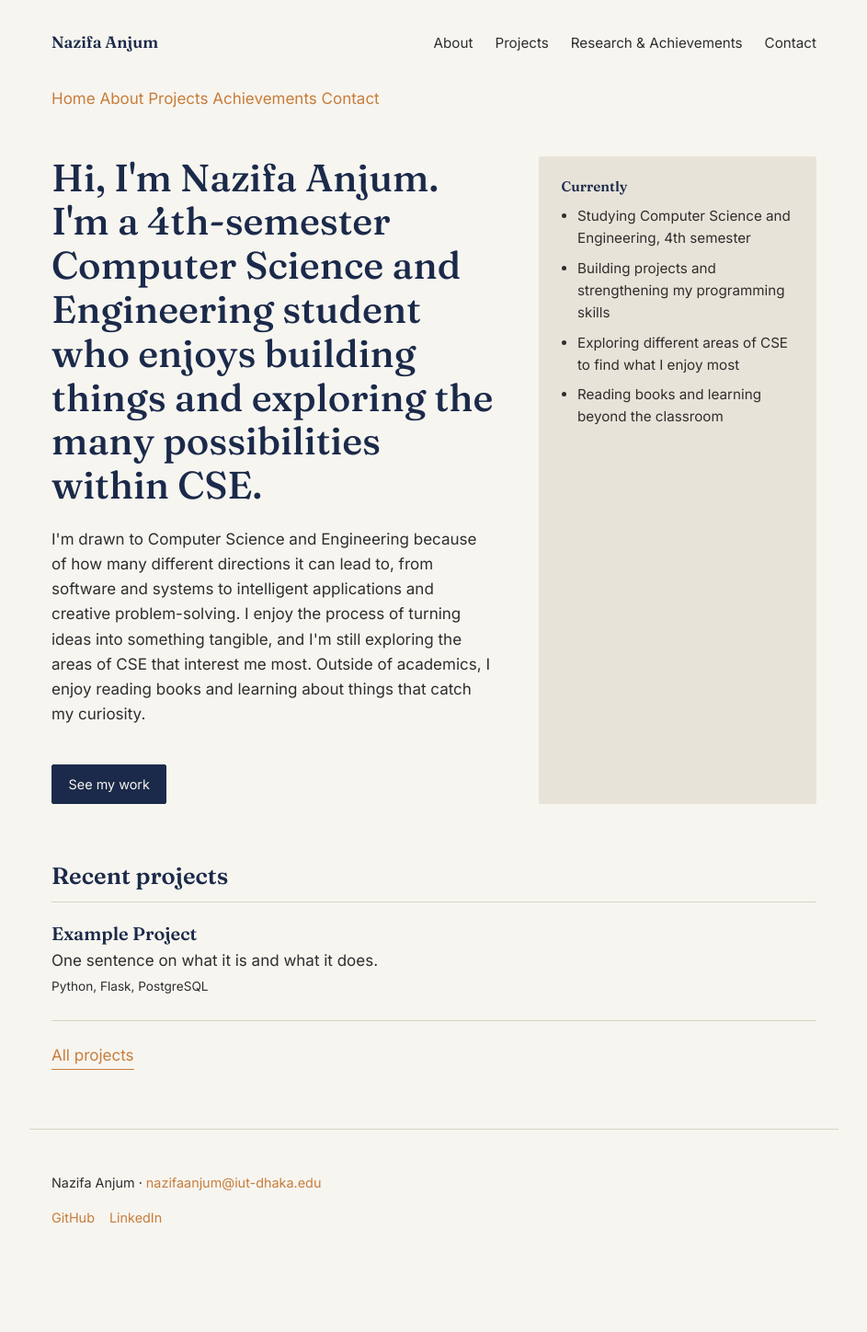
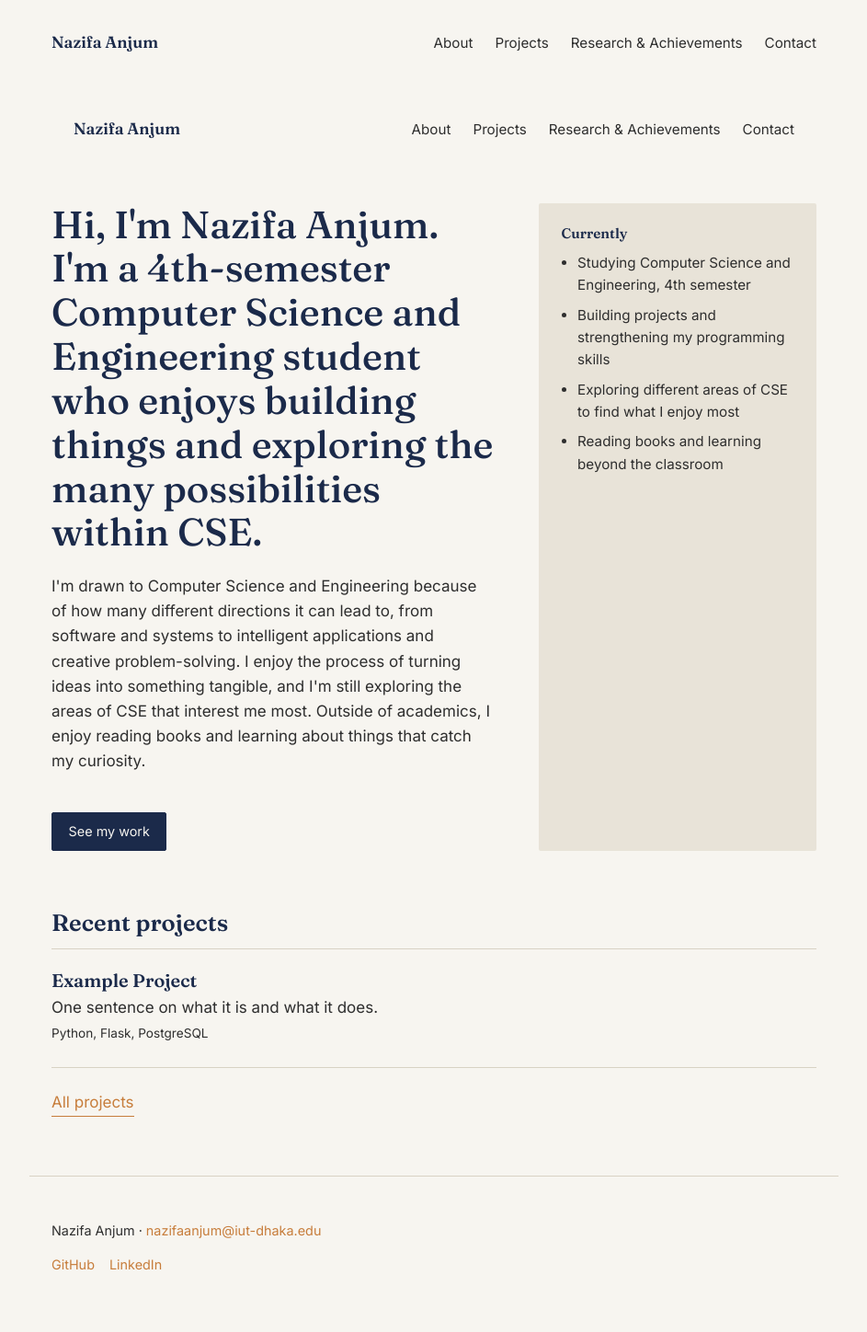
Before and after one commit to na-rai/na-rai.github.io, a Jekyll site: the page built from index.html, in a window 1280 px wide. Shown: the whole page at 92% size, without its empty margins (168-1111 px from the left). Built offline with Jekyll 4.4.1, drawn with Linux system fonts in a browser that asks for light colours; before the commit the page ends 1397 px from its top, so only the background shows below that.

Commit message:
Update index.html

```diff
--- a/index.html
+++ b/index.html
@@ -3,15 +3,7 @@ layout: default
 title: Home
 ---
 
-<header class="site-header">
-  <nav class="nav">
-    <a href="{{ '/index.html' | relative_url }}" class="nav__link nav__link--active">Home</a>
-    <a href="{{ '/about.md' | relative_url }}" class="nav__link">About</a>
-    <a href="{{ '/projects.html' | relative_url }}" class="nav__link">Projects</a>
-    <a href="{{ '/achievements.html' | relative_url }}" class="nav__link">Achievements</a>
-    <a href="{{ '/contact.md' | relative_url }}" class="nav__link">Contact</a>
-  </nav>
-</header>
+{% include nav.html %}
 
 <section class="hero">
   <div class="hero__statement">
@@ -20,7 +12,7 @@ title: Home
     <p class="hero__sub">
       I'm drawn to Computer Science and Engineering because of how many different directions it can lead to, from software and systems to intelligent applications and creative problem-solving. I enjoy the process of turning ideas into something tangible, and I'm still exploring the areas of CSE that interest me most. Outside of academics, I enjoy reading books and learning about things that catch my curiosity.
     </p>
-    <a href="{{ '/projects.html' | relative_url }}" class="pill-link pill-link--primary">See my work</a>
+    <a href="{{ '/projects/' | relative_url }}" class="pill-link pill-link--primary">See my work</a>
   </div>
   <aside class="hero__currently">
     <h2>Currently</h2>
@@ -44,5 +36,5 @@ title: Home
       </a>
     {% endfor %}
   </div>
-  <a href="{{ '/projects.html' | relative_url }}" class="see-all-link">All projects</a>
+  <a href="{{ '/projects/' | relative_url }}" class="see-all-link">All projects</a>
 </section>
```
